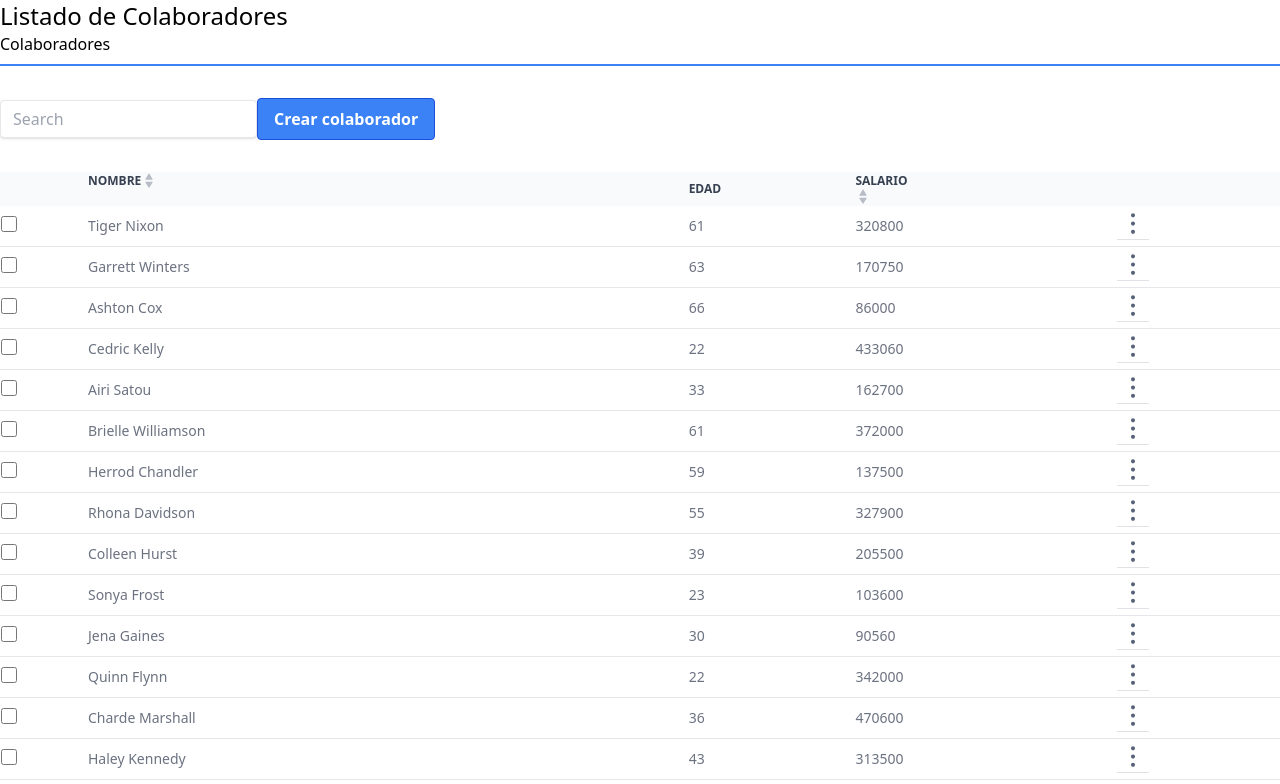
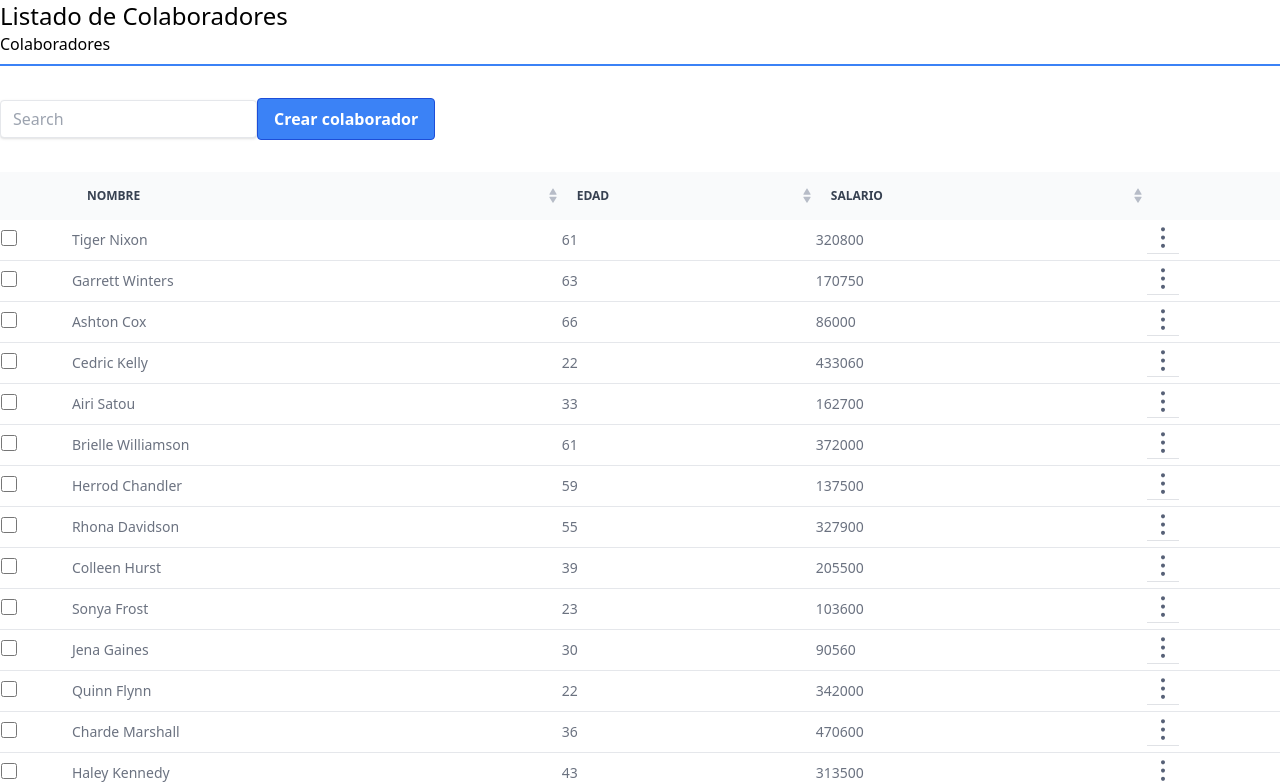
Before and after one commit to dianazavalaA/Empleados, a Vue app: page / in a window 1280 px wide. Shown: the top 784 px of the page. Built offline with nearby package versions, Linux system fonts and the light colour scheme.

Commit message:
Agregando cambios a los filtros

```diff
--- a/src/App.vue
+++ b/src/App.vue
@@ -16,16 +16,19 @@
                 <table class="w-full text-sm text-left rtl:text-right text-gray-500 dark:text-gray-400 table-auto">
                     <thead class="text-xs text-gray-700 uppercase bg-gray-50 dark:bg-gray-700 dark:text-gray-400">
                         <tr>
-                            <th scope="col"></th>
-                            <th scope="col" class="flex"><span>Nombre</span><img src="/assets/filter.svg" alt="filter" />
+                            <th scope="col p-4"></th>
+                            <th scope="col" class="bg-no-repeat bg-right p-4"
+                                style="background-image: url('/assets/filter.svg')"><span>Nombre</span>
                             </th>
-                            <th scope="col" class="bg-no-repeat bg-right" style="background-image('/assets/filter.svg')"
-                                @click="order('employee_age')">
+                            <th scope="col" class="bg-no-repeat bg-right p-4"
+                                style="background-image: url('/assets/filter.svg')" @click="order('employee_age')">
                                 <span>Edad</span>
                             </th>
-                            <th scope="col" @click="order('employee_salary')"><span>Salario</span><img
-                                    src="/assets/filter.svg" alt="filter"></th>
-                            <th scope="col"></th>
+                            <th scope="col" class="bg-no-repeat bg-right p-4"
+                                style="background-image: url('/assets/filter.svg')" @click="order('employee_salary')">
+                                <span>Salario</span>
+                            </th>
+                            <th scope="col p-4"></th>
                         </tr>
                     </thead>
                     <tbody>
```
